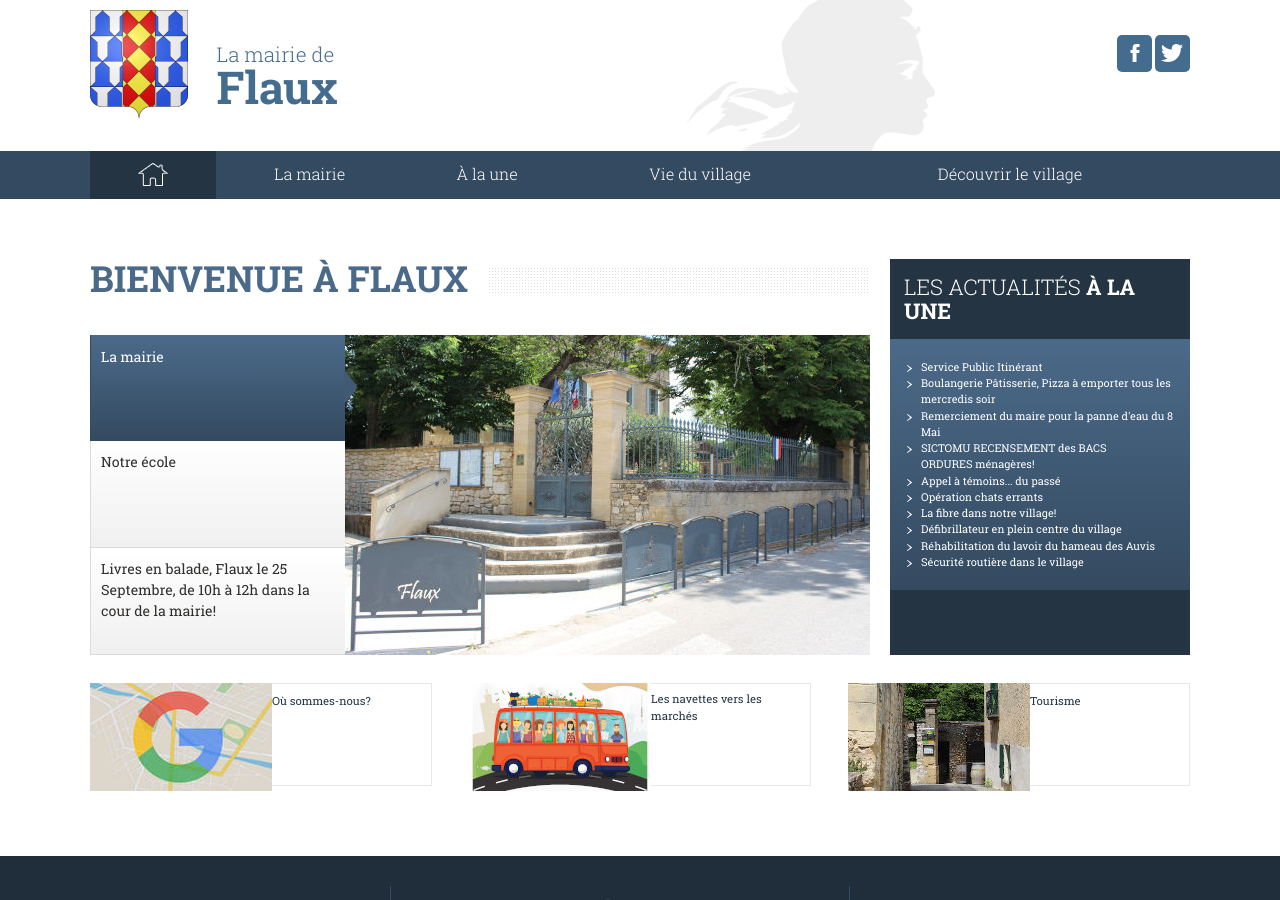
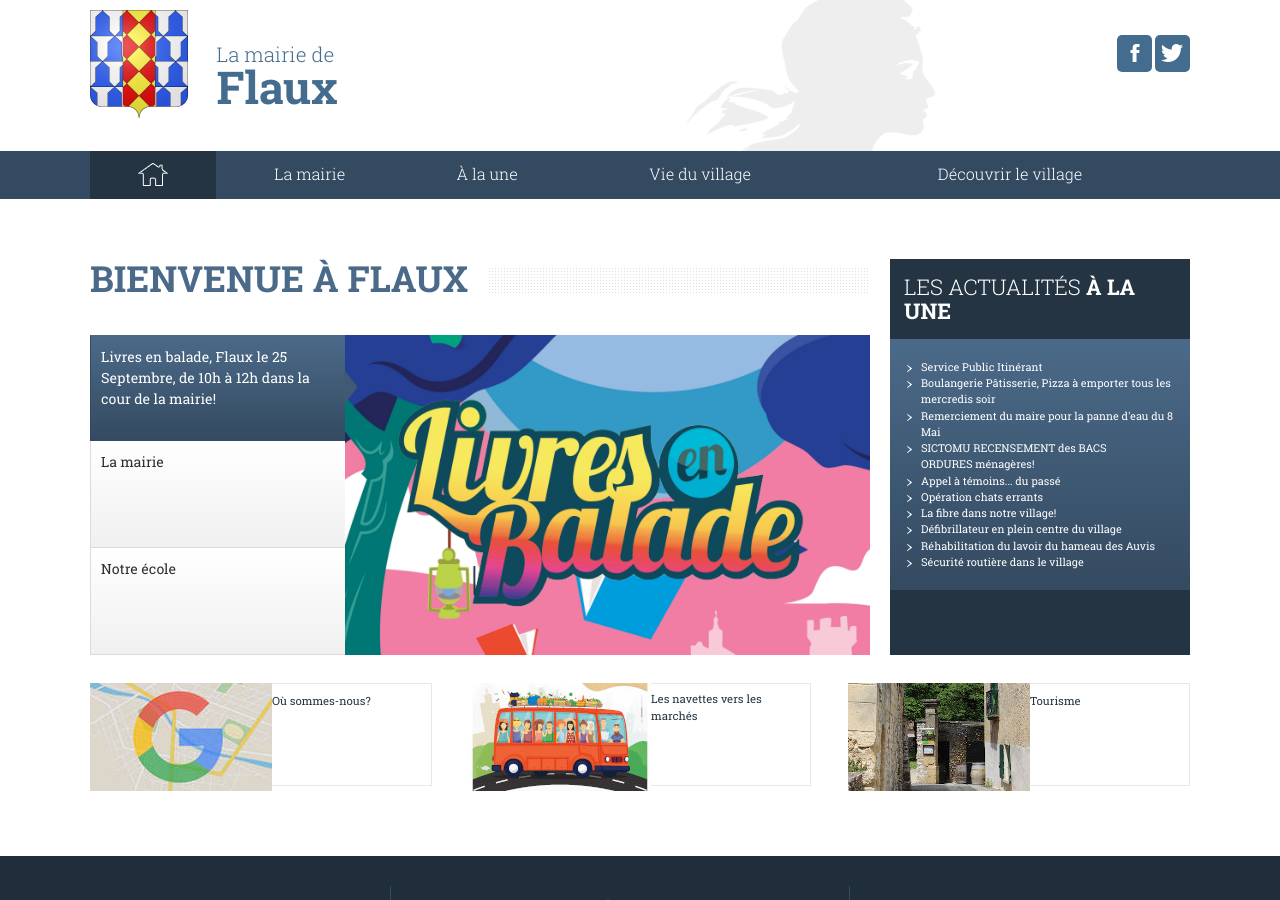
Before and after one commit to Flaux-Village/flaux-village.github.io, a Jekyll site: the page built from index.md, in a window 1280 px wide and 900 px high. Built offline with Jekyll 4.4.1, drawn with Linux system fonts in a browser that asks for light colours; some of the changed lines change nothing that is shown.

Commit message:
Update index.md

```diff
--- a/index.md
+++ b/index.md
@@ -5,6 +5,10 @@ description: Portail du village de Flaux
 keywords: mairie, commune, flaux, gard
 titre_page: Bienvenue à Flaux
 onglets_principaux:
+- titre: Livres en balade, Flaux le 25 Septembre, de 10h à 12h dans la cour de la mairie!
+  addresse: /assets/flyer/Affiche_Livresenbalade_2021_OK.pdf
+  illustration: /assets/flyer/Livreshome2021.png
+  description_illustration: livres en balade
 - titre: La mairie
   addresse: /mairie.html
   illustration: /assets/illustrations/525_320_Flauxentrance_3610.jpg
@@ -13,10 +17,7 @@ onglets_principaux:
   addresse: /ecole.html
   illustration: /assets/illustrations/525_320_Flauxbanner3_3614.jpg
   description_illustration: école de Flaux
-- titre: Livres en balade, Flaux le 25 Septembre, de 10h à 12h dans la cour de la mairie!
-  addresse: /assets/flyer/Affiche_Livresenbalade_2021_OK.pdf
-  illustration: /assets/flyer/Livreshome2021.png
-  description_illustration: livres en balade
+
 
 articles_en_vedette:
 - titre: Où sommes-nous?
```
